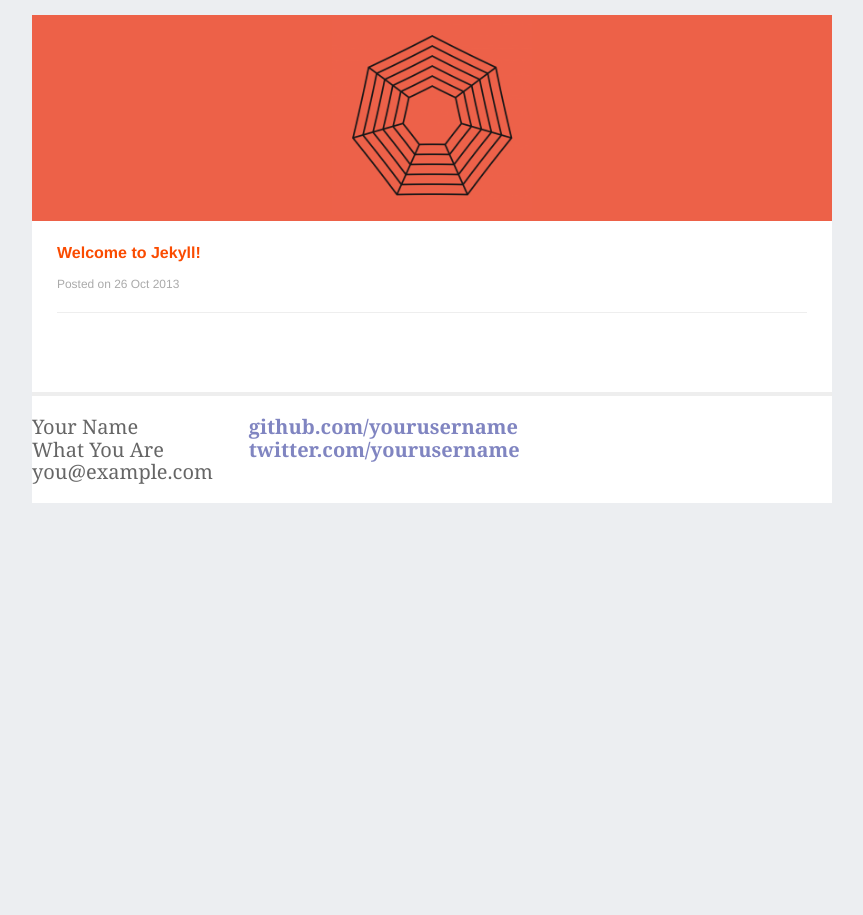
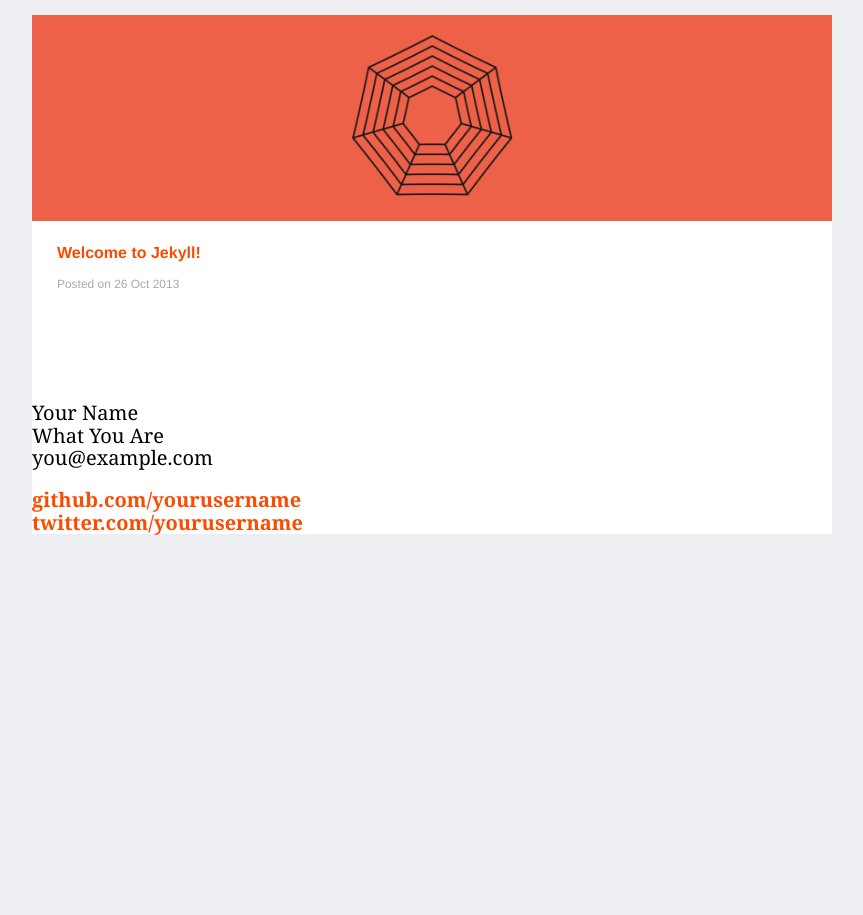
Before and after one commit to moizk/blog, a Jekyll site: the page built from index.html, in a window 1280 px wide. Shown: the whole page, without its empty margins (208-1071 px from the left). Built offline with Jekyll 4.4.1, drawn with Linux system fonts in a browser that asks for light colours; Markdown is read by kramdown in place of the engine named in the settings.

Commit message:
Remove bottom border on last post li on index

```diff
--- a/css/main.css
+++ b/css/main.css
@@ -9,8 +9,6 @@
   margin: 0;
   padding: 0;
 }
-
-html, body { height: 100%; }
 
 body {
   background-color: #ECEEF1;
@@ -61,6 +59,10 @@ ul.posts li {
   border-bottom: 1px solid #eee;
   line-height: 1em;
   padding-bottom: 20px;
+}
+
+ul.posts li:last-child {
+  border: 0;
 }
 
 ul.posts span {
@@ -114,31 +116,10 @@ ul.posts span {
   color: #aaa;
 }
 
-.site .footer {
-  font-size: 80%;
-  color: #666;
-  border-top: 4px solid #eee;
-  margin-top: 2em;
-  overflow: hidden;
-}
+/* Footer */
 
-.site .footer .contact {
-  float: left;
-  margin-right: 3em;
-}
-
-.site .footer .contact a {
-  color: #8085C1;
-}
-
-.site .footer .rss {
-  margin-top: 1.1em;
-  margin-right: -.2em;
-  float: right;
-}
-
-.site .footer .rss img {
-  border: 0;
+div.footer {
+  padding-top: 15px;
 }
 
 /*****************************************************************************/
@@ -192,3 +173,34 @@ h5.post_date {
 .post pre.terminal code {
   background-color: #333;
 }
+
+
+/*****************************************************************************/
+/*
+/* About
+/*
+/*****************************************************************************/
+
+div.about_page {
+  padding-top: 25px;
+  padding-bottom: 25px;
+}
+
+div.about_page h5 {
+  color: #858586;
+  font-size: 12px;
+  text-align: center;
+  text-transform: uppercase;
+  padding-bottom: 25px;
+}
+
+div.about_page p {
+  padding-left: 25px;
+  padding-right: 25px;
+}
+
+div.about_page h3 {
+  text-align: center;
+  font-size: 32px;
+  line-height: 1.5;
+}
```
